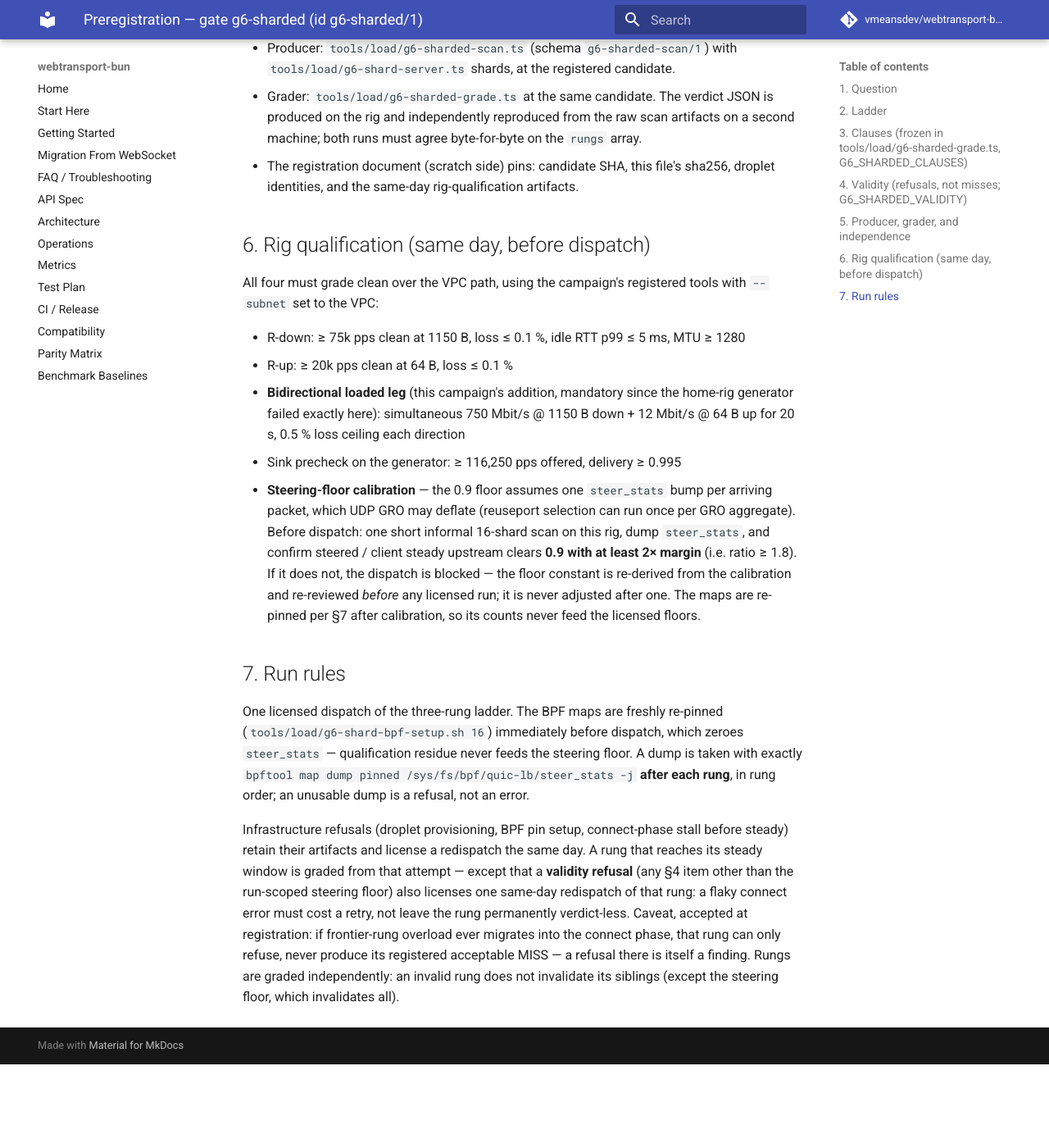
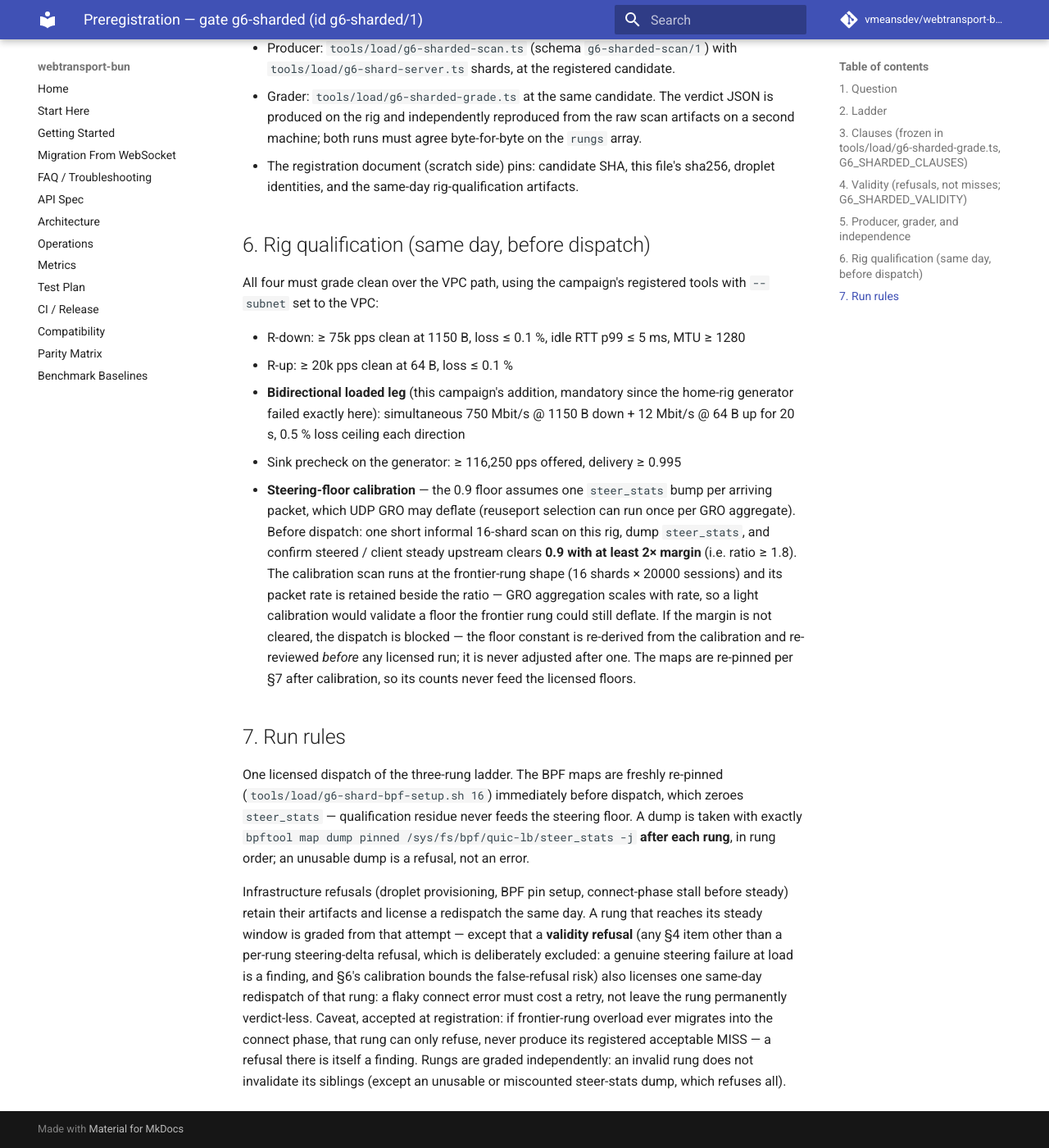
Before and after one commit to vmeansdev/webtransport-bun, an MkDocs documentation site: the page built from docs/research/preregistrations/gate-g6-sharded.md, in a window 1280 px wide and 1400 px high, scrolled down 2166 px. Shown: the whole window at 82% size. Built offline with MkDocs 1.6.1 and Material for MkDocs 9.7.7, drawn with Linux system fonts in a browser that asks for light colours; comment, search, counter and statistics services are not loaded; before the commit the page ends 3464 px from its top, so only the background shows below that.

Commit message:
Seal the preregistration — per-rung steering language in §7, calibration at the frontier shape
The architect's textual blocker: §7 still spoke of a run-scoped floor the
grader no longer has. The per-rung steering-delta refusal stays excluded
from redispatch deliberately; only an unusable or miscounted dump refuses
all rungs. The critic's non-blocking hardening: calibration runs at the
frontier-rung shape with its packet rate retained, since GRO aggregation
scales with rate.

Co-Authored-By: Claude Fable 5 <noreply@anthropic.com>

```diff
--- a/docs/research/preregistrations/gate-g6-sharded.md
+++ b/docs/research/preregistrations/gate-g6-sharded.md
@@ -107,10 +107,14 @@ tools with `--subnet` set to the VPC:
   can run once per GRO aggregate). Before dispatch: one short informal
   16-shard scan on this rig, dump `steer_stats`, and confirm
   steered / client steady upstream clears **0.9 with at least 2× margin**
-  (i.e. ratio ≥ 1.8). If it does not, the dispatch is blocked — the floor
-  constant is re-derived from the calibration and re-reviewed *before* any
-  licensed run; it is never adjusted after one. The maps are re-pinned per
-  §7 after calibration, so its counts never feed the licensed floors.
+  (i.e. ratio ≥ 1.8). The calibration scan runs at the frontier-rung shape
+  (16 shards × 20000 sessions) and its packet rate is retained beside the
+  ratio — GRO aggregation scales with rate, so a light calibration would
+  validate a floor the frontier rung could still deflate. If the margin is
+  not cleared, the dispatch is blocked — the floor constant is re-derived
+  from the calibration and re-reviewed *before* any licensed run; it is
+  never adjusted after one. The maps are re-pinned per §7 after
+  calibration, so its counts never feed the licensed floors.
 
 ## 7. Run rules
 
@@ -124,11 +128,14 @@ rung**, in rung order; an unusable dump is a refusal, not an error.
 Infrastructure refusals (droplet provisioning, BPF pin setup, connect-phase
 stall before steady) retain their artifacts and license a redispatch the
 same day. A rung that reaches its steady window is graded from that attempt
-— except that a **validity refusal** (any §4 item other than the run-scoped
-steering floor) also licenses one same-day redispatch of that rung: a flaky
+— except that a **validity refusal** (any §4 item other than a per-rung
+steering-delta refusal, which is deliberately excluded: a genuine steering
+failure at load is a finding, and §6's calibration bounds the false-refusal
+risk) also licenses one same-day redispatch of that rung: a flaky
 connect error must cost a retry, not leave the rung permanently
 verdict-less. Caveat, accepted at registration: if frontier-rung overload
 ever migrates into the connect phase, that rung can only refuse, never
 produce its registered acceptable MISS — a refusal there is itself a
 finding. Rungs are graded independently: an invalid rung does not
-invalidate its siblings (except the steering floor, which invalidates all).
+invalidate its siblings (except an unusable or miscounted steer-stats dump,
+which refuses all).
```
